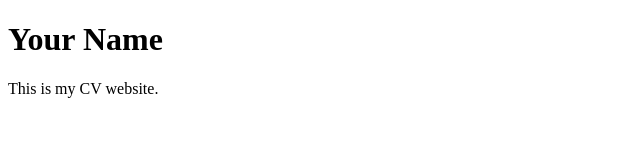
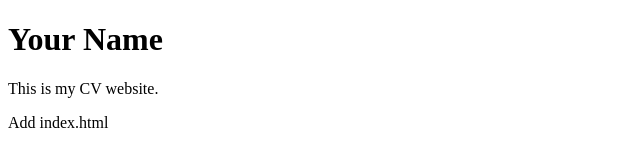
Before and after one commit to Lukan89/Lukan89.github.io, a plain HTML site: page index.html in a window 1280 px wide. Shown: the whole page, without its empty margins (0-640 px from the left). Drawn offline with Linux system fonts and the light colour scheme.

Commit message:
Update index.html

```diff
--- a/index.html
+++ b/index.html
@@ -9,3 +9,4 @@
   <p>This is my CV website.</p>
 </body>
 </html>
+Add index.html
```
